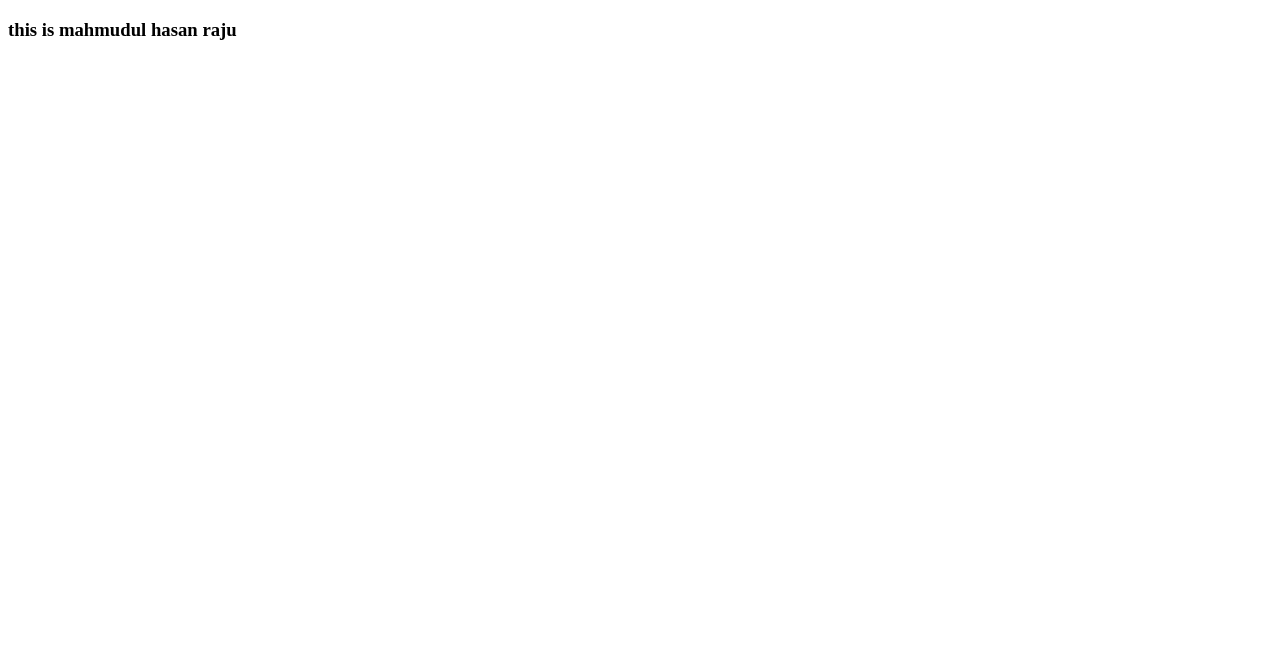
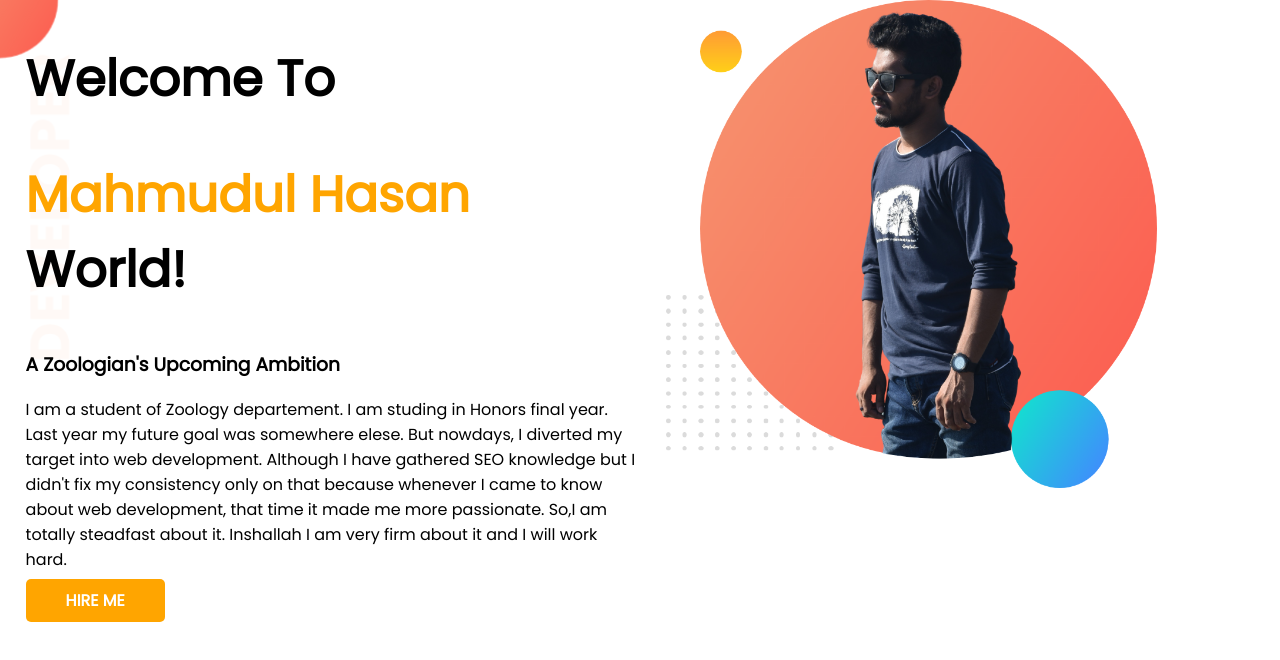
Before and after one commit to MdHasanRaju/developer-portfolio, a plain HTML site: page index.html in a window 1280 px wide. Drawn offline with Linux system fonts and the light colour scheme.

Commit message:
top banner added

```diff
--- a/index.html
+++ b/index.html
@@ -1,13 +1,35 @@
 <!DOCTYPE html>
 <html lang="en">
+
 <head>
     <meta charset="UTF-8">
     <meta http-equiv="X-UA-Compatible" content="IE=edge">
     <meta name="viewport" content="width=device-width, initial-scale=1.0">
     <title>Raju portfolio</title>
+    <link rel="preconnect" href="https://fonts.googleapis.com">
+    <link rel="preconnect" href="https://fonts.gstatic.com" crossorigin>
+    <link href="https://fonts.googleapis.com/css2?family=Poppins&display=swap" rel="stylesheet">
     <link rel="stylesheet" href="style.css">
 </head>
+
 <body>
-    <h3>this is mahmudul hasan raju</h3>
+    <section class="top-banner">
+            <div class="half-width">
+                <h1>Welcome To</h1>
+                <h1><span class="orange-color">Mahmudul Hasan</span> World!</h1>
+                <h3>A Zoologian's Upcoming Ambition</h3>
+                <p>I am a student of Zoology departement. I am studing in Honors final year. Last year my future goal was somewhere
+                    elese. But nowdays, I diverted my target into web development. Although I have gathered SEO knowledge but I
+                    didn't
+                    fix my consistency only on that because whenever I came to know about web development, that time it made me
+                    more passionate. So,I am totally steadfast about it. Inshallah I am very firm about it and I will work hard.
+                </p>
+                <a class="link-button" target="_blank" href="google.com">HIRE ME</a>
+            </div>
+            <div class="half-width">
+                <img src="images/Raju-bg-width.png" alt="">
+            </div>
+    </section>
 </body>
+
 </html>
--- a/style.css
+++ b/style.css
@@ -0,0 +1,33 @@
+body{
+    font-family: 'Poppins', sans-serif;
+    margin: 0px;
+}
+h1{
+    font-size: 50px;
+}
+.orange-color{
+    color: orange;
+}
+section{
+    display: flex;
+}
+.half-width{
+    width: 50%;
+    padding-left: 2%;
+}
+.half-width img{
+    width: 80%;
+}
+.link-button{
+    text-decoration: none;
+    font-weight: 700;
+    background-image: linear-gradient(orange, tomato);
+    background: orange;
+    color: white;
+    padding: 10px 40px;
+    border-radius: 5px;
+}
+.top-banner{
+    background-image: url(images/top-banner.png);
+    background-repeat: no-repeat;
+}
```
Also changed, not shown: images/Raju-bg-width.png (added), images/dream-bg.png (added), images/exp-bg.png (added), images/jhankar.png (added), images/jhankar2.png (added), images/my-bg.png (added), images/my-bg2.png (added), images/raju-bg-width2.png (added), images/top-banner.png (added).
